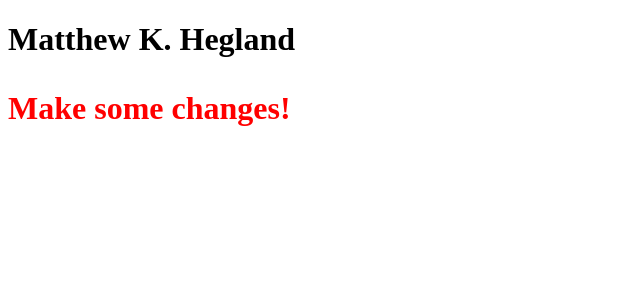
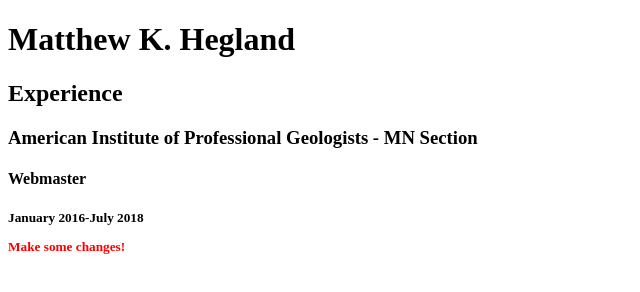
Before and after one commit to heglanmk/heglanmk.github.io, a plain HTML site: page index.html in a window 1280 px wide. Shown: the whole page, without its empty margins (0-640 px from the left). Drawn offline with Linux system fonts and the light colour scheme.

Commit message:
Adding Webmaster

```diff
--- a/index.html
+++ b/index.html
@@ -6,7 +6,11 @@
   </head>
 
   <body>
-    <h1>Matthew K. Hegland
+    <h1>Matthew K. Hegland</h1>
+    <h2>Experience</h2>
+    <h3>American Institute of Professional Geologists - MN Section</h3>
+    <h4>Webmaster</h4>
+    <h5>January 2016-July 2018
     <p>Make some changes!</p>
   </body>
 </html>
```
